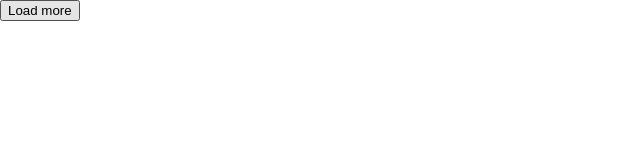
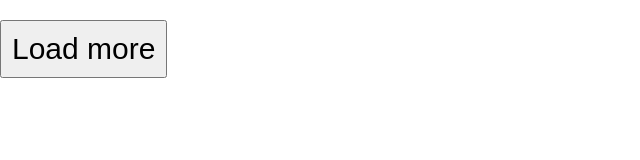
Before and after one commit to Shirly-D/Ajax-task, a plain HTML site: page index.html in a window 1280 px wide. Shown: the whole page, without its empty margins (0-640 px from the left). Drawn offline with Linux system fonts and the light colour scheme.

Commit message:
css styling

```diff
--- a/assets/css/style.css
+++ b/assets/css/style.css
@@ -125,6 +125,11 @@ h4 {
   font-style: italic;
 }
 
+button {
+  padding: 10px;
+  margin-top: 20px;
+  font-size: 30px;
+}
 
 
 
```
